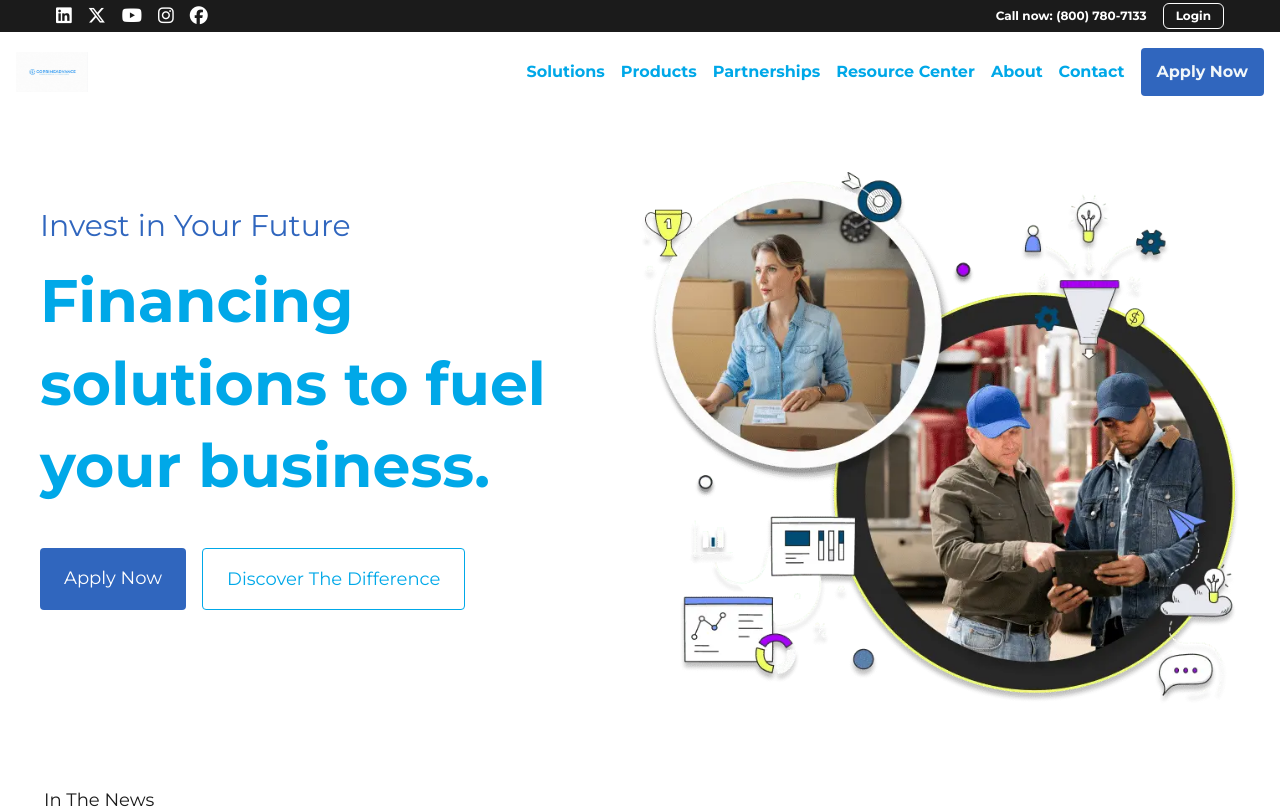
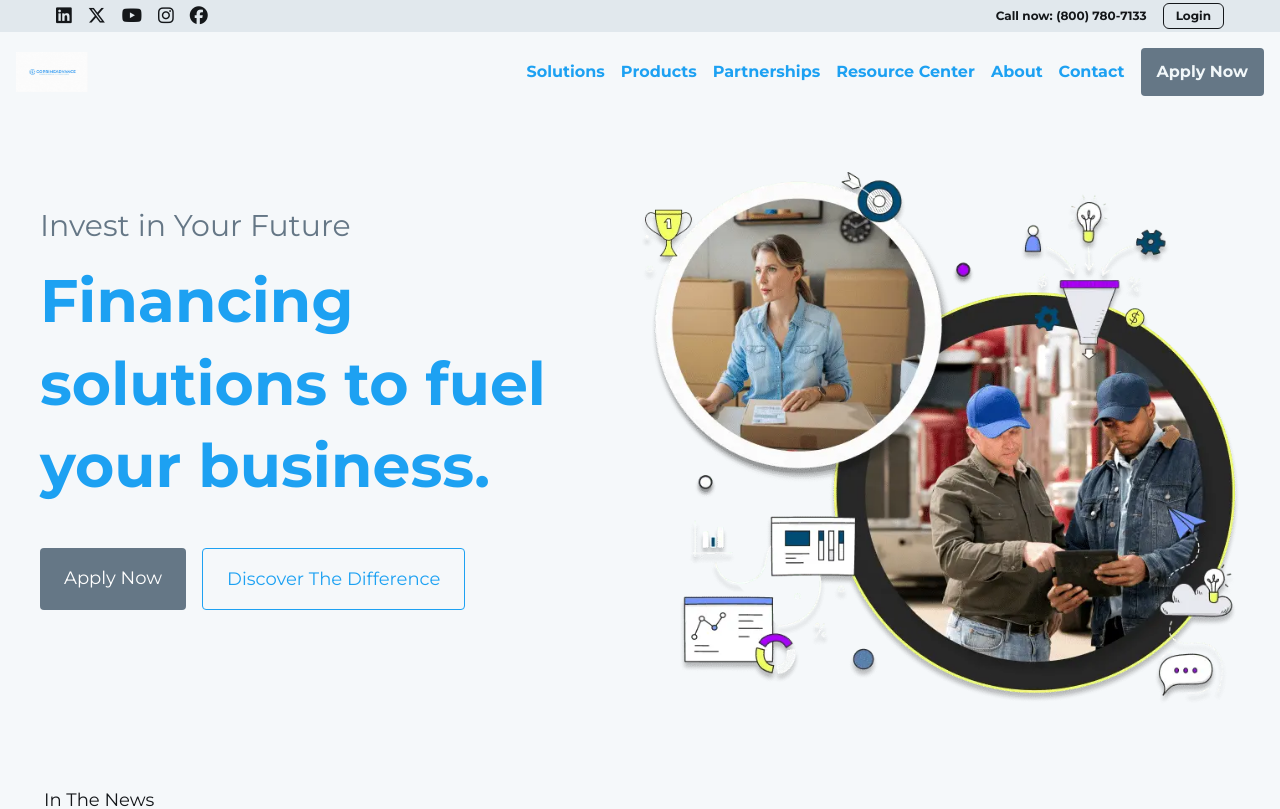
Before and after one commit to lilgionate/go-prime-advance, a React (Create React App) app in the folder client/: page / in a window 1280 px wide. Shown: the top 809 px of the page. Built offline with nearby package versions, Linux system fonts and the light colour scheme.

Commit message:
tailwind styles

```diff
--- a/client/src/components/Header.jsx
+++ b/client/src/components/Header.jsx
@@ -4,21 +4,21 @@ import Logo from '../assets/biz-funder-logo.jpg';
 
 const Header = () => {
   return (
-    <header className="flex justify-between items-center p-4 bg-[#ffffff] text-[#00a8e8] font-semibold">
+    <header className="flex justify-between items-center p-4 bg-[#F5F8FA] text-[#1DA1F2] font-semibold">
       <img src={Logo} className="h-10 w-auto" alt="Logo" />
 
       <div className="flex space-x-4 items-center">
         <nav className="flex space-x-4">
-          <a href="#solutions" className="hover:text-[#3066be]">Solutions</a>
-          <a href="#products" className="hover:text-[#3066be]">Products</a>
-          <a href="#partnerships" className="hover:text-[#3066be]">Partnerships</a>
-          <a href="#resource" className="hover:text-[#3066be]">Resource Center</a>
-          <a href="#about" className="hover:text-[#3066be]">About</a>
-          <a href="#contact" className="hover:text-[#3066be]">Contact</a>
+          <a href="#solutions" className="hover:text-[#657786]">Solutions</a>
+          <a href="#products" className="hover:text-[#657786]">Products</a>
+          <a href="#partnerships" className="hover:text-[#657786]">Partnerships</a>
+          <a href="#resource" className="hover:text-[#657786]">Resource Center</a>
+          <a href="#about" className="hover:text-[#657786]">About</a>
+          <a href="#contact" className="hover:text-[#657786]">Contact</a>
         </nav>
         <a
           href="#apply"
-         className="bg-[#3066be] text-[#F1F7F9] py-3 px-4 rounded"
+         className="bg-[#657786] text-[#F1F7F9] py-3 px-4 rounded"
         >
           Apply Now
         </a>
--- a/client/src/components/HeroSection.css
+++ b/client/src/components/HeroSection.css
@@ -1,6 +1,5 @@
 .clip-bottom {
-  background-color: #ffffff;
-  color: #00a8e8;
+  background-color: #F5F8FA;
   padding-bottom: 80px;
   border-radius: 0% 0% 150% 150%/0% 0% 40% 40%;
 -webkit-border-radius: 0% 0% 150% 150%/0% 0% 40% 40%;
--- a/client/src/components/HeroSection.jsx
+++ b/client/src/components/HeroSection.jsx
@@ -7,17 +7,17 @@ import './HeroSection.css';
 
 const HeroSection = () => {
   return (
-    <div className="relative bg-[#1b1b1b]">
-      <section className="clip-bottom flex justify-between items-start text-[#00a8e8] p-10">
+    <div className="relative bg-[#14171A]">
+      <section className="clip-bottom flex justify-between items-start text-[#1DA1F2] p-10">
         <div className="w-6/12 mt-14">
-          <div className="text-3xl font-normal text-[#3066be] mb-4">Invest in Your Future</div>
+          <div className="text-3xl font-normal text-[#657786] mb-4">Invest in Your Future</div>
           <div className="text-6xl font-bold mb-10 leading-snug">Financing solutions to fuel your business.</div>
           <div className="flex space-x-4 text-lg">
-            <a href="#apply" className="bg-[#3066be] hover:bg-[#00a8e8] text-white py-4 px-6 rounded">Apply Now</a>
-            <a href="#discover" className="border border-[#00a8e8] py-4 px-6 rounded hover:bg-white hover:text-gray-800">Discover The Difference</a>
+            <a href="#apply" className="bg-[#657786] hover:bg-[#00a8e8] text-white py-4 px-6 rounded">Apply Now</a>
+            <a href="#discover" className="border border-[#1DA1F2] py-4 px-6 rounded hover:bg-white hover:text-gray-800">Discover The Difference</a>
           </div>
           <section className="flex flex-col items-start space-y-4 py-4 mt-40">
-            <p className="text-lg text-[#1b1b1b] ml-1">In The News</p>
+            <p className="text-lg text-[#14171A] ml-1">In The News</p>
             <div className="flex justify-start space-x-14">
               <img src={Forbes} alt="Forbes" className="h-10" />
               <img src={Cnn} alt="CNN" className="h-10" />
--- a/client/src/components/Services.jsx
+++ b/client/src/components/Services.jsx
@@ -25,7 +25,7 @@ const services = [
 
 const Services = () => {
   return (
-    <section className="bg-[#1b1b1b] py-10 grid grid-cols-1 sm:grid-cols-2 gap-4">
+    <section className="bg-[#14171A] py-10 grid grid-cols-1 sm:grid-cols-2 gap-4">
       {services.map((service, index) => (
         <div key={index} className="p-6 border rounded-lg">
           <h3 className="text-xl font-bold mb-2">{service.title}</h3>
--- a/client/src/components/TopBar.jsx
+++ b/client/src/components/TopBar.jsx
@@ -2,7 +2,7 @@ import React from 'react';
 
 const TopBar = () => {
   return (
-    <div className="bg-[#1b1b1b] text-white py-0.5 font-semibold">
+    <div className="bg-[#E1E8ED] text-[#14171A] py-0.5 font-semibold">
       <div className="w-full flex justify-between items-center px-14">
         <div className="flex space-x-4 text-lg">
           <a href="#linkedin" aria-label="LinkedIn">
@@ -23,7 +23,7 @@ const TopBar = () => {
         </div>
         <div className="flex items-center space-x-4 text-xs">
           <span>Call now: (800) 780-7133</span>
-          <a href="#login" className="border border-white py-1 px-3 rounded-md">Login</a>
+          <a href="#login" className="border border-[#14171A] py-1 px-3 rounded-md">Login</a>
         </div>
       </div>
     </div>
```
